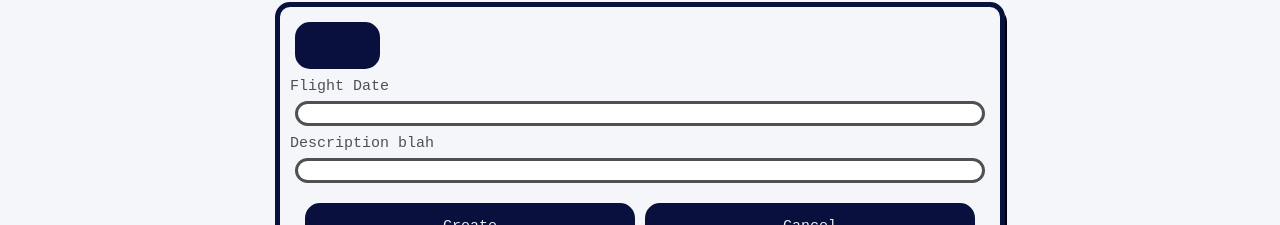
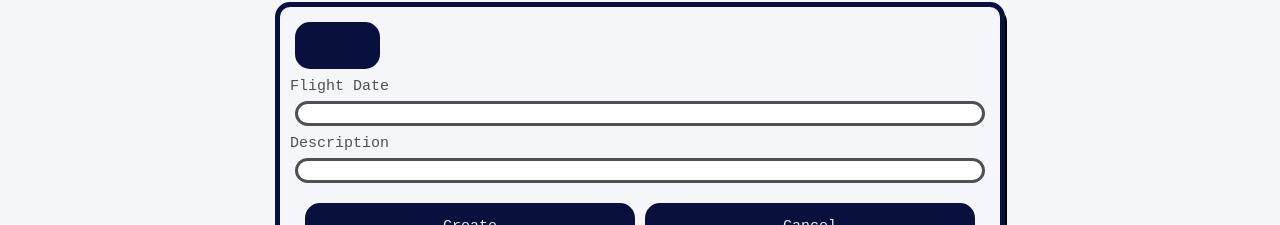
Before and after one commit to LexiHH/FlightLogFrontEndReact, a React (Create React App) app: page /flightlog in a window 1280 px wide. Both pictures are taken after a click on the element "Create". Shown: the part 350-575 px from the top of the page. Built offline with nearby package versions, Linux system fonts and the light colour scheme; no server answers.

Commit message:
Description title changed

```diff
--- a/src/Flight.js
+++ b/src/Flight.js
@@ -95,7 +95,7 @@ function Flight({info, onModify}) {
             <input type = 'text' className = 'textbox' value = {fields.flightdate || ''} onBlur={() => checkFlightdate(fields.flightdate, errors, setErrors)} onChange = {(event) => updateField(fields, setFields, 'flightdate', event.target.value)}/>
             <div>
                 <span className = 'labels'>
-                    Description blah
+                    Description
                 </span>
                 <input type = 'text' className = 'textbox' style = {{border: 'none', backgroundColor: 'rgb(245, 246, 250)'}} value={errors.description} readOnly/>
             </div>
```
